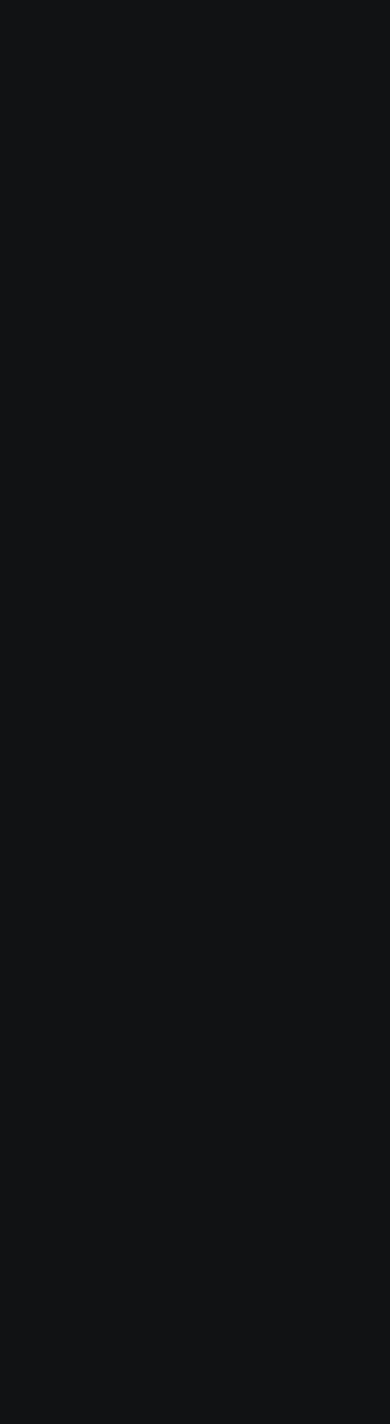
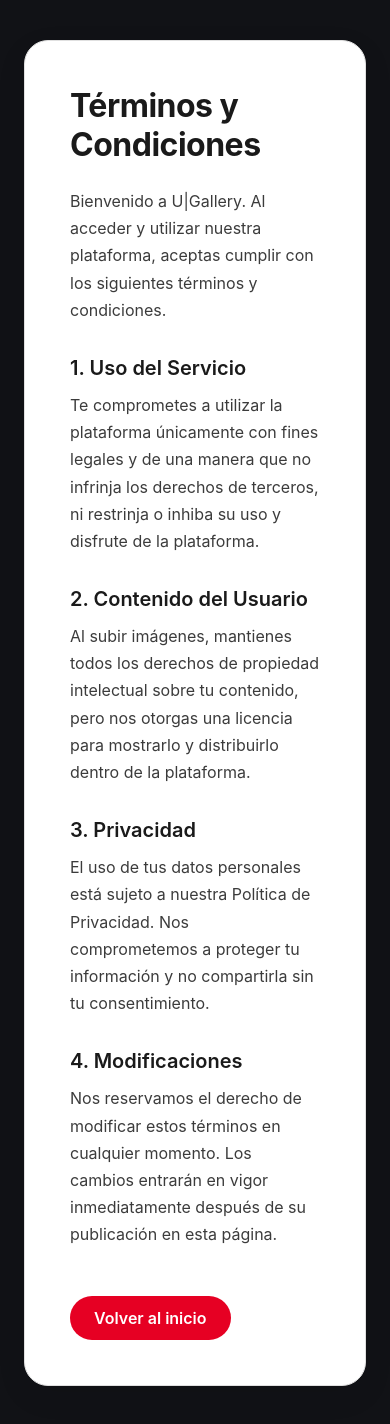
Before and after one commit to ncoovr/FrontEnd-Pinterest, a React (Vite) app in the folder Frontend-Pinterest/: page /terms in a window 390 px wide. Before the commit this address had no page. Before the commit the page ends 844 px from the top, so only its background shows below. Built offline with nearby package versions, Linux system fonts and the light colour scheme.

Commit message:
Añadi Terminos y Condiciones

```diff
--- a/Frontend-Pinterest/src/App.jsx
+++ b/Frontend-Pinterest/src/App.jsx
@@ -4,6 +4,7 @@
 import Index from "./pages/Index/Index";
 import PostDetail from "./pages/PostDetail/PostDetail";
 import Profile from "./pages/Profile/Profile";
+import Terms from "./pages/Terms/Terms";
 
 function App() {
     return (
@@ -13,8 +14,8 @@
             <Route path="/register" element={<Register />} />
             <Route path="/index" element={<Index />} />
             <Route path="/post" element={<PostDetail />} />
-            {}
             <Route path="/profile" element={<Profile />} />
+            <Route path="/terms" element={<Terms />} />
         </Routes>
     );
 }
--- a/Frontend-Pinterest/src/components/organisms/Header/header.jsx
+++ b/Frontend-Pinterest/src/components/organisms/Header/header.jsx
@@ -103,6 +103,12 @@
                                     >
                                         Editar perfil
                                     </Link>
+                                    <Link
+                                        to="/terms"
+                                        onClick={() => setMenuAbierto(false)}
+                                    >
+                                        Términos y Condiciones
+                                    </Link>
                                     <button onClick={cerrarSesion}>Cerrar sesión</button>
                                 </div>
                             )}
--- a/Frontend-Pinterest/src/components/organisms/Header/header.scss
+++ b/Frontend-Pinterest/src/components/organisms/Header/header.scss
@@ -234,3 +234,47 @@
     background-color: #ffffff;
     color: #1a1a1a;
 }
+
+@media (max-width: 768px) {
+    .navegacion-superior {
+        padding: 8px 15px;
+    }
+
+    .texto-logo {
+        display: none;
+    }
+
+    .navegacion-central {
+        gap: 8px;
+    }
+
+    .navegacion-central a {
+        padding: 8px 12px;
+        font-size: 14px;
+    }
+
+    .menu-derecho {
+        gap: 12px;
+    }
+}
+
+@media (max-width: 500px) {
+    .navegacion-central > a {
+        display: none;
+    }
+
+    .boton-crear-nav {
+        width: 35px;
+        height: 35px;
+        font-size: 20px;
+    }
+
+    .avatar-nav-img {
+        width: 35px;
+        height: 35px;
+    }
+
+    .icono-nav, .icono-accion {
+        font-size: 20px;
+    }
+}
--- /dev/null
+++ b/Frontend-Pinterest/src/pages/Terms/Terms.jsx
@@ -0,0 +1,29 @@
+import React from "react";
+import { Link } from "react-router-dom";
+import "./Terms.scss";
+
+export default function Terms() {
+    return (
+        <div className="contenedor-terminos">
+            <div className="tarjeta-terminos">
+                <h1>Términos y Condiciones</h1>
+
+                <p>Bienvenido a U|Gallery. Al acceder y utilizar nuestra plataforma, aceptas cumplir con los siguientes términos y condiciones.</p>
+
+                <h2>1. Uso del Servicio</h2>
+                <p>Te comprometes a utilizar la plataforma únicamente con fines legales y de una manera que no infrinja los derechos de terceros, ni restrinja o inhiba su uso y disfrute de la plataforma.</p>
+
+                <h2>2. Contenido del Usuario</h2>
+                <p>Al subir imágenes, mantienes todos los derechos de propiedad intelectual sobre tu contenido, pero nos otorgas una licencia para mostrarlo y distribuirlo dentro de la plataforma.</p>
+
+                <h2>3. Privacidad</h2>
+                <p>El uso de tus datos personales está sujeto a nuestra Política de Privacidad. Nos comprometemos a proteger tu información y no compartirla sin tu consentimiento.</p>
+
+                <h2>4. Modificaciones</h2>
+                <p>Nos reservamos el derecho de modificar estos términos en cualquier momento. Los cambios entrarán en vigor inmediatamente después de su publicación en esta página.</p>
+
+                <Link to="/" className="boton-volver">Volver al inicio</Link>
+            </div>
+        </div>
+    );
+}
--- /dev/null
+++ b/Frontend-Pinterest/src/pages/Terms/Terms.scss
@@ -0,0 +1,63 @@
+.contenedor-terminos {
+    display: flex;
+    justify-content: center;
+    align-items: center;
+    min-height: 100vh;
+    padding: 40px 24px;
+}
+
+.tarjeta-terminos {
+    max-width: 800px;
+    width: 100%;
+    background-color: var(--color-fondo, #ffffff);
+    color: var(--color-texto, #1a1a1a);
+    padding: 45px;
+    border-radius: 24px;
+    box-shadow: 0 10px 30px rgba(0, 0, 0, 0.08);
+    border: 1px solid #e0e0e0;
+}
+
+.tarjeta-terminos h1 {
+    font-size: 32px;
+    margin-bottom: 24px;
+    font-weight: 700;
+    letter-spacing: -0.5px;
+}
+
+.tarjeta-terminos h2 {
+    font-size: 20px;
+    margin-top: 32px;
+    margin-bottom: 12px;
+    font-weight: 600;
+}
+
+.tarjeta-terminos p {
+    font-size: 16px;
+    line-height: 1.7;
+    margin-bottom: 16px;
+    color: inherit;
+    opacity: 0.85;
+}
+
+.boton-volver {
+    display: inline-block;
+    margin-top: 32px;
+    padding: 12px 24px;
+    background-color: #e60023;
+    color: #ffffff;
+    text-decoration: none;
+    border-radius: 30px;
+    font-weight: 600;
+    transition: background-color 0.2s ease, transform 0.2s ease;
+}
+
+.boton-volver:hover {
+    background-color: #ad0018;
+    transform: scale(1.02);
+}
+
+body.tema-oscuro .tarjeta-terminos {
+    border-color: #3a3b3c;
+    background-color: #1c1d22;
+    box-shadow: 0 10px 30px rgba(0, 0, 0, 0.4);
+}
```
